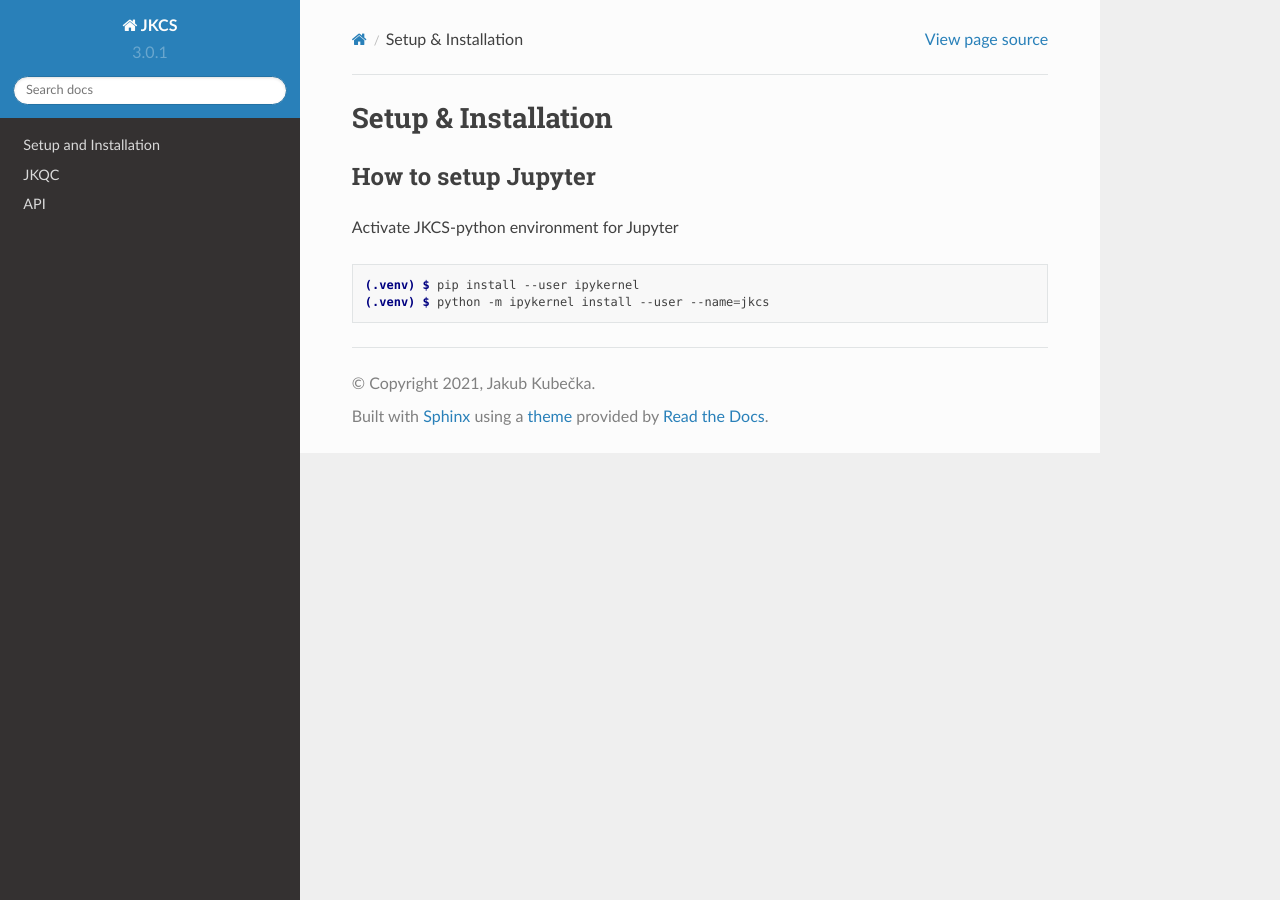
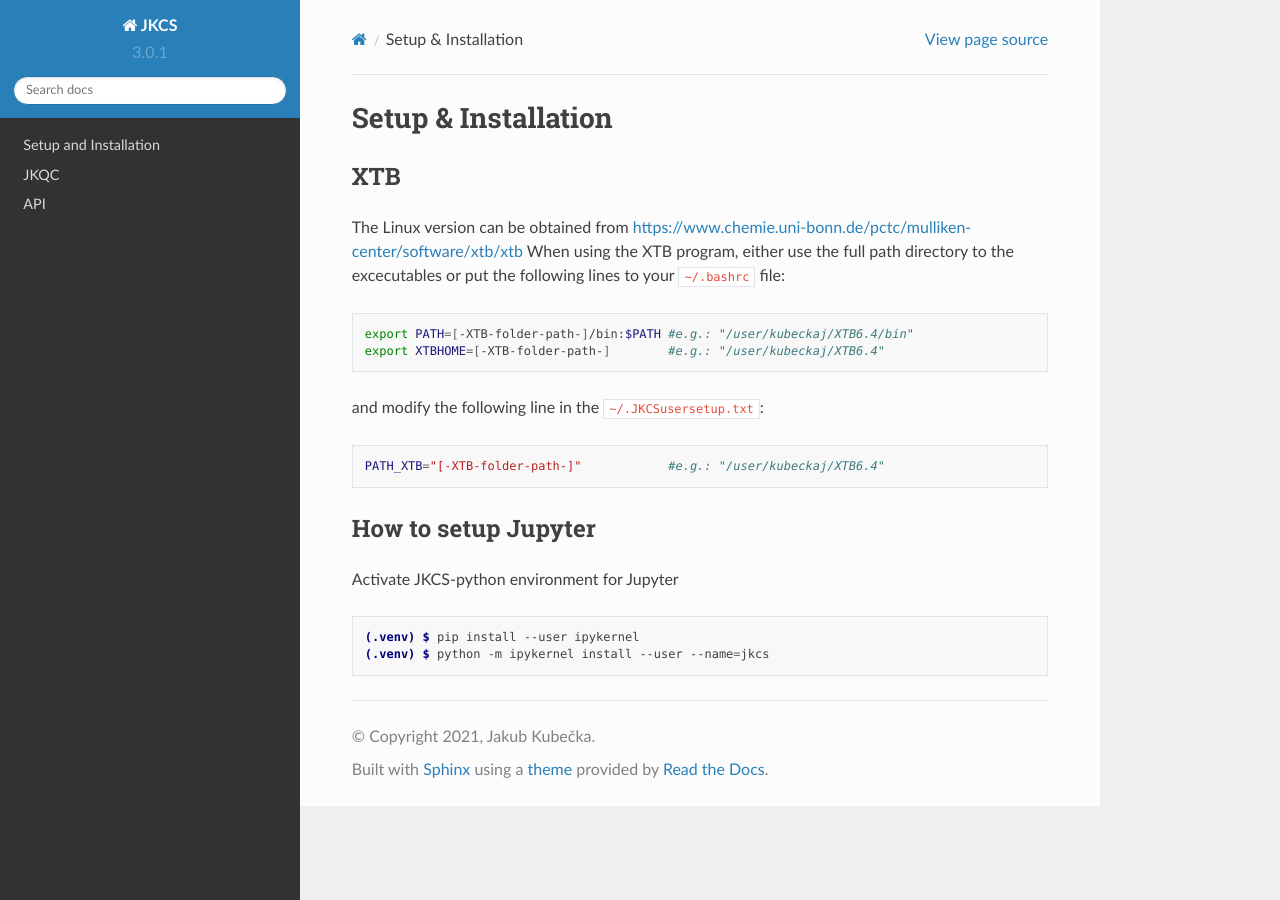
Before and after one commit to kubeckaj/JKCS.py-Manual, a Sphinx documentation site: the page built from docs/source/SetupAndInstallation.rst, in a window 1280 px wide. Built offline with Sphinx 7.4.7 and the Read the Docs theme 2.0.0, drawn with Linux system fonts in a browser that asks for light colours; pages that are not in the unit, such as notebooks, are missing from menus.

Commit message:
Update SetupAndInstallation.rst

```diff
--- a/docs/source/SetupAndInstallation.rst
+++ b/docs/source/SetupAndInstallation.rst
@@ -2,6 +2,22 @@
 Setup & Installation
 ====================
 
+XTB
+---
+
+The Linux version can be obtained from https://www.chemie.uni-bonn.de/pctc/mulliken-center/software/xtb/xtb
+When using the XTB program, either use the full path directory to the excecutables or put the following lines to your ``~/.bashrc`` file:
+
+.. code:: bash
+
+   export PATH=[-XTB-folder-path-]/bin:$PATH #e.g.: "/user/kubeckaj/XTB6.4/bin"
+   export XTBHOME=[-XTB-folder-path-]        #e.g.: "/user/kubeckaj/XTB6.4"
+
+and modify the following line in the ``~/.JKCSusersetup.txt``:
+
+.. code:: bash
+
+   PATH_XTB="[-XTB-folder-path-]"            #e.g.: "/user/kubeckaj/XTB6.4"
 
 
 How to setup Jupyter
```
